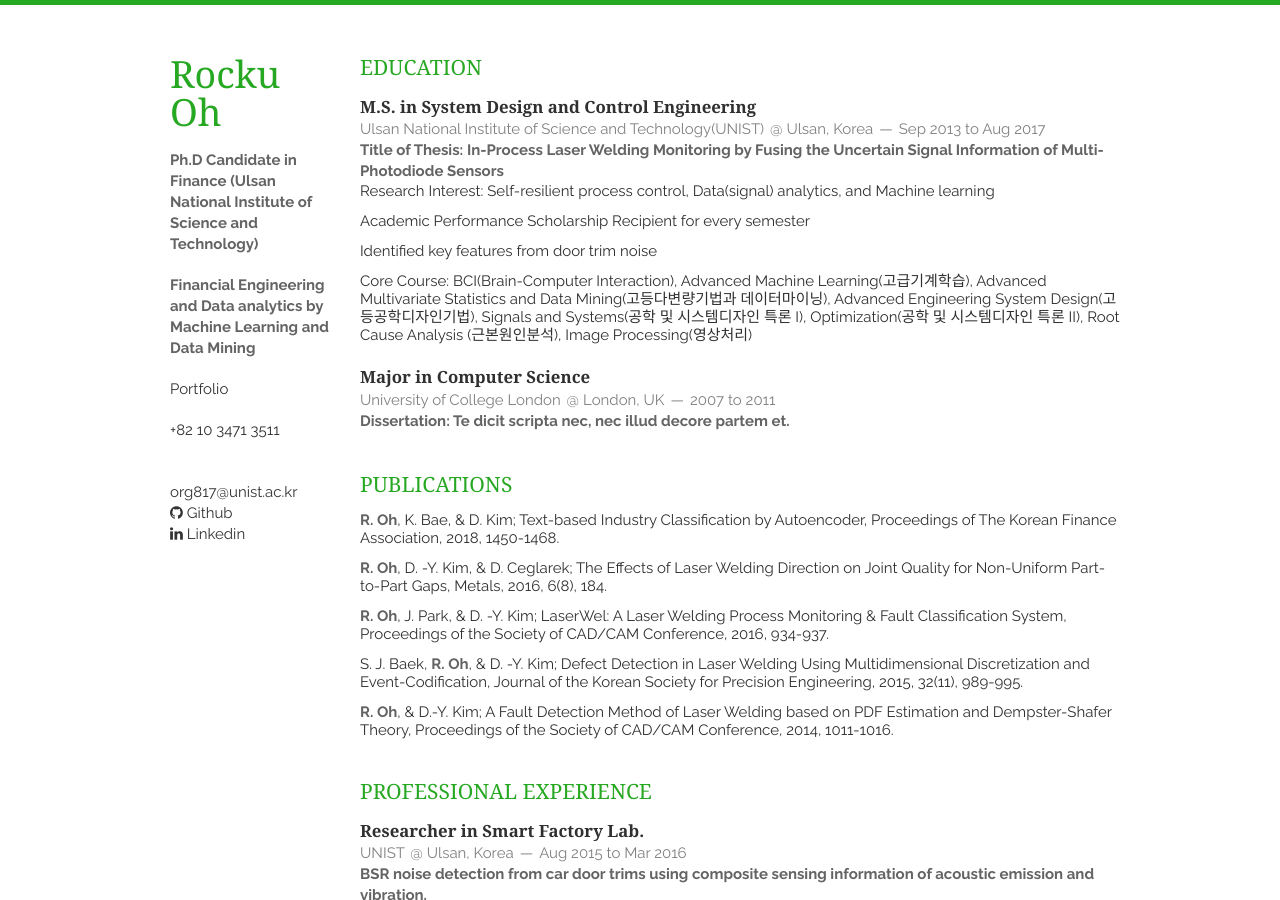
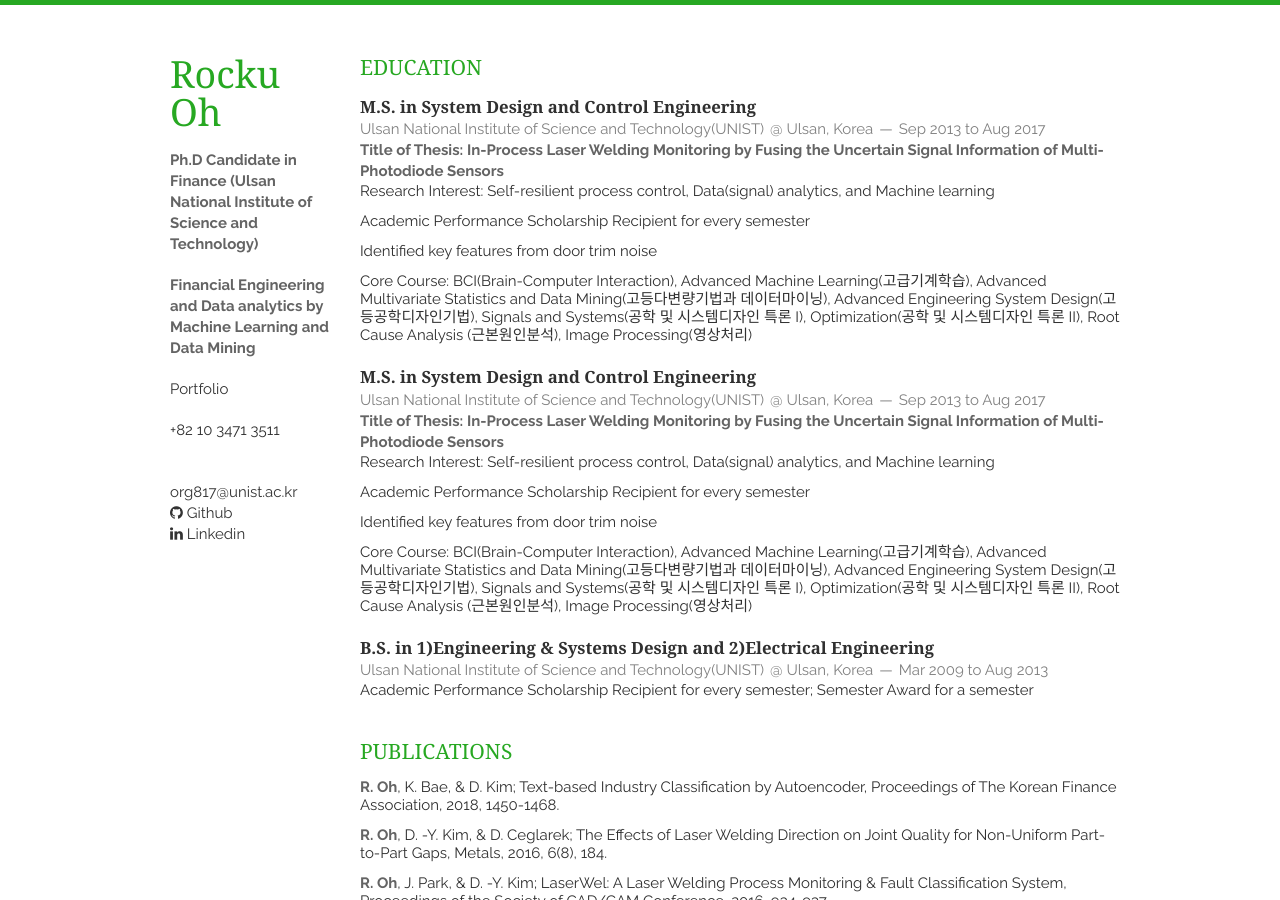
Before and after one commit to org817/org817.github.io, a Jekyll site: the page built from index.html, in a window 1280 px wide and 900 px high. Built offline with Jekyll 4.4.1, drawn with Linux system fonts in a browser that asks for light colours; nearby versions of some CDN libraries; the list of posts is cut into pages by our own code.

Commit message:
Update education.html

```diff
--- a/_includes/education.html
+++ b/_includes/education.html
@@ -1,5 +1,20 @@
 <section class="thirteen columns">
     <h1>Education</h1>
+
+    <article>
+        <header>
+          <h1>M.S. in System Design and Control Engineering</h1>
+          <span>Ulsan National Institute of Science and Technology(UNIST)</span>
+          <span><address>Ulsan, Korea</address><time>Sep 2013 to Aug 2017</time></span>
+      </header>
+      <p><em>Title of Thesis: In-Process Laser Welding Monitoring by Fusing the Uncertain Signal Information of Multi-Photodiode Sensors</em></p>
+        <ul>
+          <li>Research Interest: Self-resilient process control, Data(signal) analytics, and Machine learning</li>
+          <li>Academic Performance Scholarship Recipient for every semester</li>
+          <li>Identified key features from door trim noise</li>
+          <li>Core Course: BCI(Brain-Computer Interaction), Advanced Machine Learning(고급기계학습), Advanced Multivariate Statistics and Data Mining(고등다변량기법과 데이터마이닝), Advanced Engineering System Design(고등공학디자인기법), Signals and Systems(공학 및 시스템디자인 특론 I), Optimization(공학 및 시스템디자인 특론 II), Root Cause Analysis (근본원인분석), Image Processing(영상처리)</li>
+        </ul>
+  </article>
     <article>
         <header>
           <h1>M.S. in System Design and Control Engineering</h1>
@@ -15,14 +30,15 @@
         </ul>
   </article>
 
-    <article>
+  <article>
         <header>
-            <h1>Major in Computer Science</h1>
-            <span>University of College London</span>
-            <span><address>London, UK</address><time>2007 to 2011</time></span>
-        </header>
-        <p>
-            <em>Dissertation: Te dicit scripta nec, nec illud decore partem et.</em>
-        </p>
-    </article>
+          <h1>B.S. in 1)Engineering & Systems Design and 2)Electrical Engineering</h1>
+          <span>Ulsan National Institute of Science and Technology(UNIST)</span>
+          <span><address>Ulsan, Korea</address><time>Mar 2009 to Aug 2013</time></span>
+      </header>
+    <ul>
+      <li>Academic Performance Scholarship Recipient for every semester; Semester Award for a semester</li>
+    </ul>
+  </article>
+
 </section>
```
